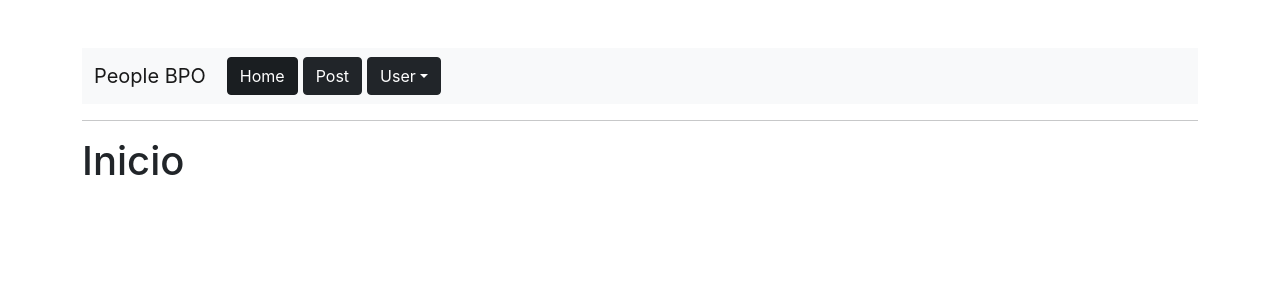
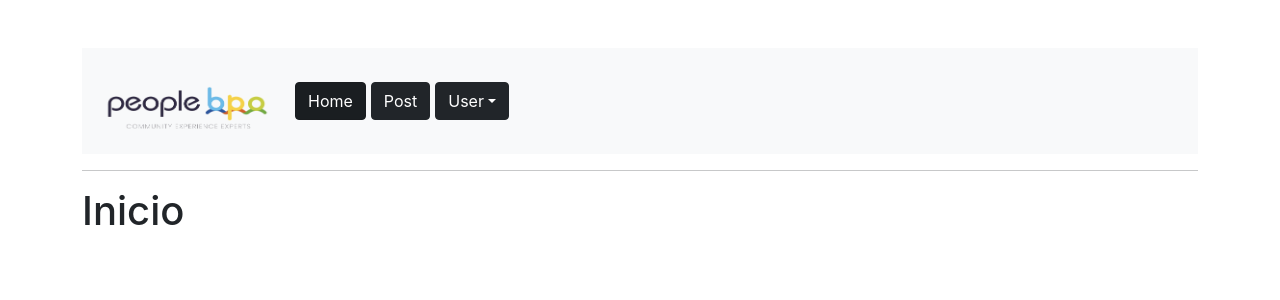
Before and after one commit to foag1996/pruebabpo, a React (Create React App) app: page / in a window 1280 px wide. Shown: the top 300 px of the page. Built offline with nearby package versions, Linux system fonts and the light colour scheme.

Commit message:
Prueba finalizada

```diff
--- a/src/App.js
+++ b/src/App.js
@@ -11,6 +11,7 @@ import Login from './components/Login';
 import {Post} from './components/Post';
 import { Registro } from './components/Registro';
 import {User} from './components/User';
+import logo1 from './img/logo1.png';
 
 function App() {
   return (
@@ -22,7 +23,13 @@ function App() {
 
           <div className="container-fluid">
 
-              <a className="navbar-brand" href="/">People BPO</a>
+              <a className="navbar-brand" href="/">
+              <img src={logo1}
+              width="180"
+              height="80"
+              className="d-inline-block align-top"
+                alt="./img/logo1.png" />
+                </a>
                 <button className="navbar-toggler" type="button" data-bs-toggle="collapse" data-bs-target="#navbarNavDropdown" aria-controls="navbarNavDropdown" aria-expanded="false" aria-label="Toggle navigation">
                   <span className="navbar-toggler-icon"></span>
                 </button>
```
Also changed, not shown: src/img/logo1.png (added).
